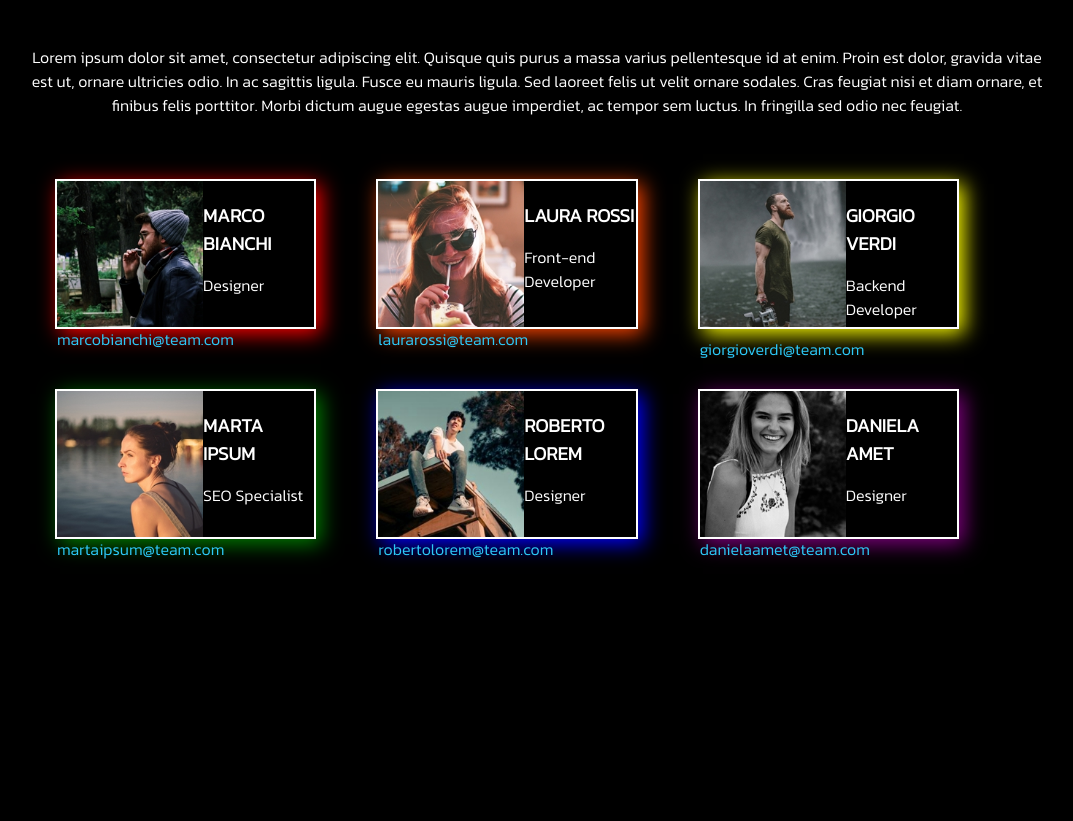
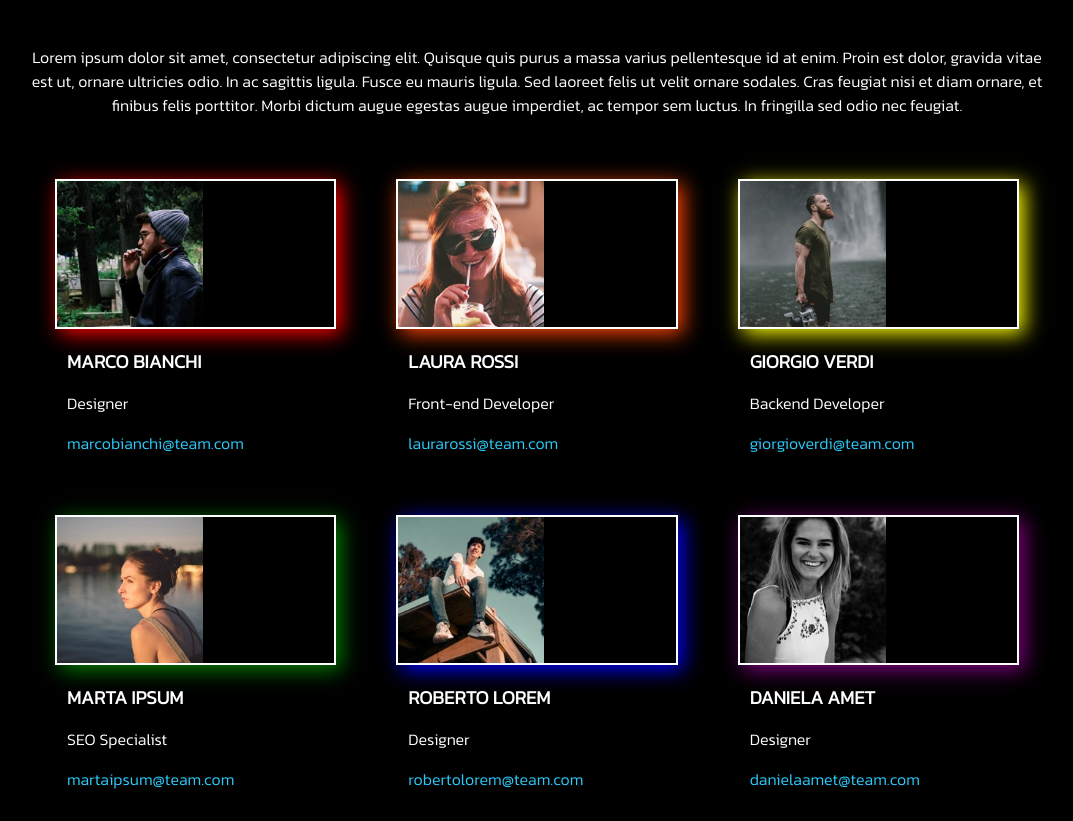
Before and after one commit to simolorevg/html-css-float-cards, a plain HTML site: page index.html in a window 1280 px wide. Shown: the part 107-928 px from the top of the page, without its empty margins (103-1176 px from the left). Before the commit the page ends 800 px from the top, so only its background shows below. Drawn offline with Linux system fonts and the light colour scheme.

Commit message:
fixed the calc proprety to the column

```diff
--- a/css/style.css
+++ b/css/style.css
@@ -52,7 +52,7 @@ h1{
 }
 
 .col{
-    width: calc(100% / 3 - 20px);
+    width: calc(100% / 3);
     padding:30px;
     float:left;
 }
@@ -73,6 +73,8 @@ h1{
 
 .info{
     padding-top:20px;
+    margin-left:10px;
+    float:left;
 }
 
 .info h3,p,a{
```
